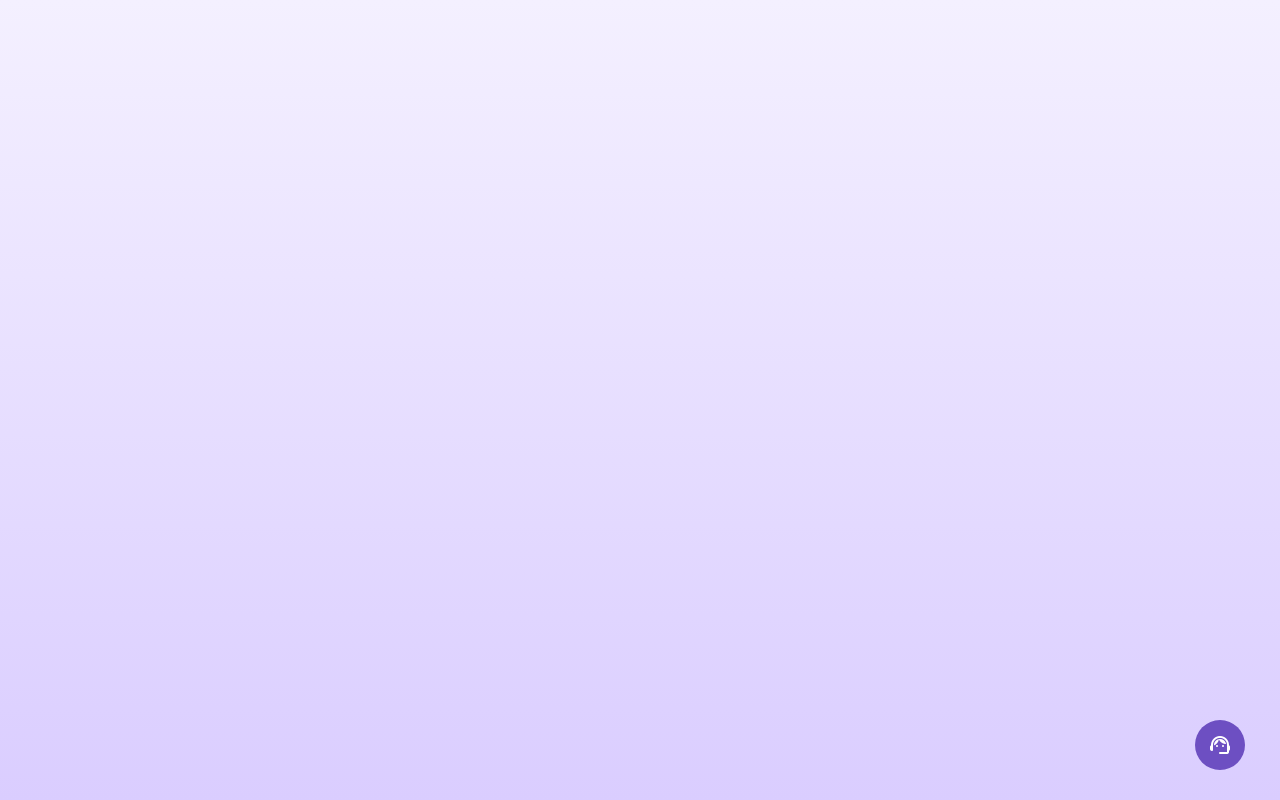
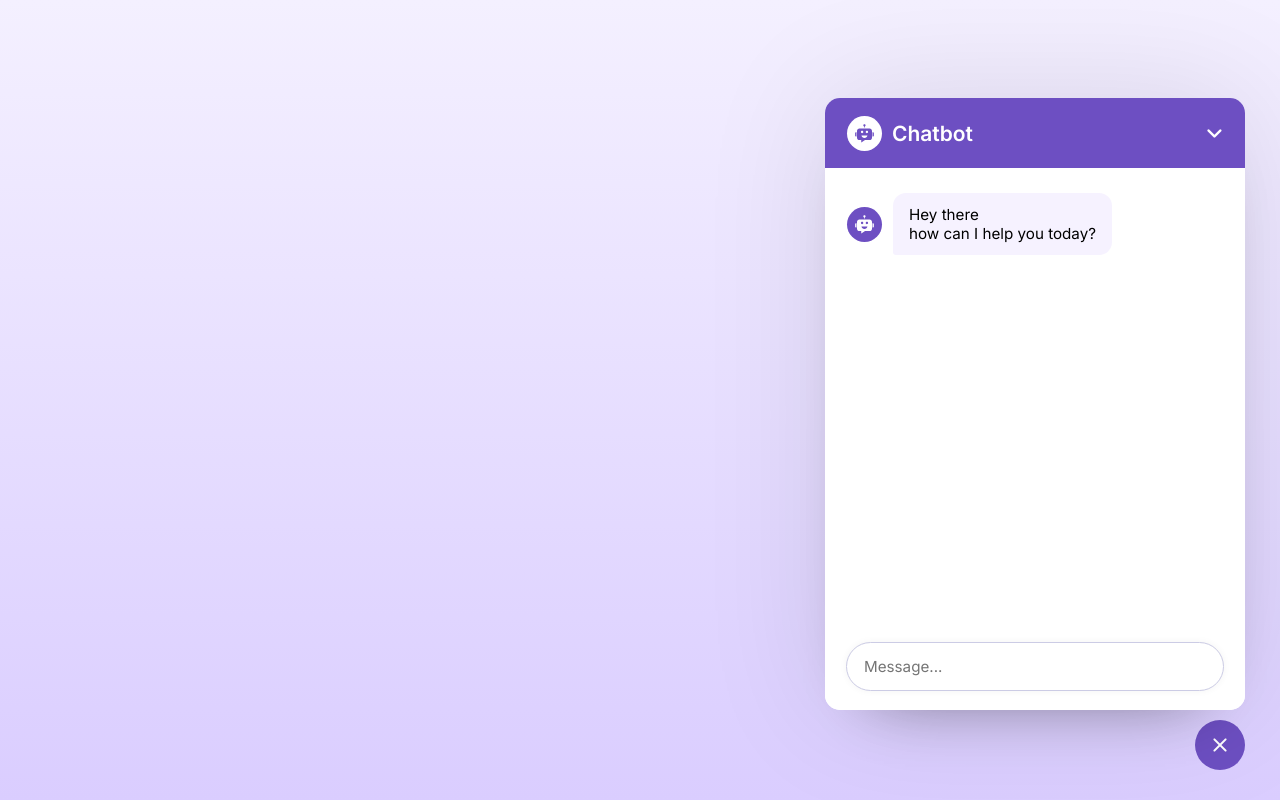
Before and after one commit to juandre1298/food_order_ai_react_vanilla, a React (Vite) app: page / in a window 1280 px wide. Built offline with nearby package versions, Linux system fonts and the light colour scheme; a web font is replaced by a local one.

Commit message:
Improve: gave chat personality and company context

```diff
--- a/src/App.jsx
+++ b/src/App.jsx
@@ -2,13 +2,13 @@ import { useState, useEffect, useRef } from "react";
 import ChatbotIcon from "./components/Chatboticon";
 import ChatForm from "./components/ChatForm";
 import ChatMessage from "./components/ChatMessage";
+import { companyInfo } from "./components/companyInfo";
 
 const App = () => {
-  const [chatHistory, setChatHistory] = useState([]);
-  const [showChatbot, setShowChatbot] = useState(false);
+  const [chatHistory, setChatHistory] = useState([{role: "model", text: JSON.stringify(companyInfo) , isError: false, hideMessage: true}]);
+  const [showChatbot, setShowChatbot] = useState(true);
   const chatBodyRef = useRef();
   const generateBotResponse = async (history) =>{
-
 
     const updateHistyory = (text, isError = false) => {
       setChatHistory(prev => [...prev.filter(msg=> msg.text !== 'thinking...'),  {role: "model", text, isError}])
--- a/src/components/ChatForm.jsx
+++ b/src/components/ChatForm.jsx
@@ -11,9 +11,8 @@ const ChatForm = ({ chatHistory, setChatHistory, generateBotResponse}) => {
     setChatHistory( (history) => [...history, {role: "user", text: userMessage}])
     setTimeout(()=>{
       setChatHistory( (history) => [...history, {role: "model", text: 'thinking...'}])
-    }, 600)
-    // Call the function to generate the bot's response
-    generateBotResponse([...chatHistory, {role: "user", text: userMessage}]);
+      generateBotResponse([...chatHistory, {role: "user", text: `using the info provided above address this query: ${userMessage}`}]);
+    }, 100)
   }
 
   return(
--- a/src/components/ChatMessage.jsx
+++ b/src/components/ChatMessage.jsx
@@ -3,6 +3,7 @@ import ChatbotIcon from "./Chatboticon";
 // ChatbotIcon
 const ChatMessage = ({chat}) => {
   return (
+    !chat.hideMessage && (
       <div className={`message ${chat.role === "model" ? 'bot' : 'user'}-message ${chat.isError ? 'error' : ''}`}>
         {chat.role === "model" && <ChatbotIcon />}
         <p className="message-text">
@@ -10,6 +11,7 @@ const ChatMessage = ({chat}) => {
         </p>
       </div>
     )
+  )
 }
 
 export default ChatMessage;
--- /dev/null
+++ b/src/components/companyInfo.js
@@ -0,0 +1,89 @@
+export const companyInfo = {
+  name: "McDonald's Automac AI",
+  description: `
+    McDonald's Automac AI is your friendly digital drive-thru assistant.
+    It helps customers order faster, discover new menu items, and get real-time
+    information about promotions, nutritional facts, and store hours.
+  `,
+
+  brand: {
+    tagline: "I'm Lovin' It 🍔",
+    mission: "To make delicious, feel-good moments easy for everyone.",
+    values: ["Quality", "Service", "Cleanliness", "Value"],
+    tone: {
+      personality: "friendly, energetic, efficient",
+      styleGuide: `
+        - Speak with enthusiasm and clarity.
+        - Use short sentences and emojis to keep it casual.
+        - Always be polite and positive.
+        - Avoid slang or sarcasm.
+      `
+    }
+  },
+
+  locations: [
+    {
+      id: 1,
+      name: "McDonald's Automac Bogotá",
+      address: "Av. El Dorado #68B-85, Bogotá, Colombia",
+      phone: "+57 1 345 6789",
+      hours: {
+        mondayToSunday: "6:00 AM – 11:00 PM"
+      }
+    },
+    {
+      id: 2,
+      name: "McDonald's Automac Medellín",
+      address: "Cra. 43A #7-50, Medellín, Colombia",
+      phone: "+57 4 789 1234",
+      hours: {
+        mondayToSunday: "6:00 AM – 11:00 PM"
+      }
+    }
+  ],
+
+  menuHighlights: [
+    { item: "Big Mac", price: 4.75, currency: "USD", description: "The iconic double-layer burger with special sauce." },
+    { item: "McPollo", price: 4.25, currency: "USD", description: "Crispy chicken sandwich with lettuce and mayo." },
+    { item: "Papas Medianas", price: 1.75, currency: "USD", description: "Golden, crispy fries cooked to perfection." },
+    { item: "McFlurry Oreo", price: 2.25, currency: "USD", description: "Creamy vanilla ice cream blended with Oreo pieces." }
+  ],
+
+
+  faqs: [
+    {
+      q: "What are your opening hours?",
+      a: "Most Automac drive-thrus are open from 6:00 AM to 11:00 PM every day."
+    },
+    {
+      q: "Do you have vegetarian options?",
+      a: "Yes! You can try our Veggie Burger or customize your salad and wraps."
+    },
+    {
+      q: "Can I pay with card or mobile?",
+      a: "Of course! We accept cash, debit, credit, and mobile payments like Apple Pay."
+    },
+    {
+      q: "Is there a kids’ menu?",
+      a: "Yes, our Happy Meal includes a main, fries, drink, and a fun toy!"
+    }
+  ],
+
+  integrations: {
+    orderAPI: "https://api.mcdonalds.com/order",
+    menuAPI: "https://api.mcdonalds.com/menu",
+    feedbackAPI: "https://api.mcdonalds.com/feedback"
+  },
+
+  greetings: [
+    "👋 Hi there! Welcome to McDonald's Automac. What can I get started for you today?",
+    "🍟 Hey! Craving something delicious? Let’s get your order rolling.",
+    "🚗 Welcome to Automac! Are you ready to order?"
+  ],
+
+  errorResponses: [
+    "😅 Sorry, I didn’t catch that. Could you repeat your order?",
+    "🥤 Hmm, that item’s not on our menu. Want to check the full list?",
+    "🍔 I’m having trouble connecting right now. Let’s try again in a moment."
+  ]
+};
--- a/src/index.css
+++ b/src/index.css
@@ -249,6 +249,9 @@ body{
     width: 100%;
     border-radius: 0
   }
+  .chat-body {
+    height: 100%;
+  }
   #chatbot-toggler{
     right: 12px;
   }
```
Lines whose indentation alone changed are shown as unchanged.
